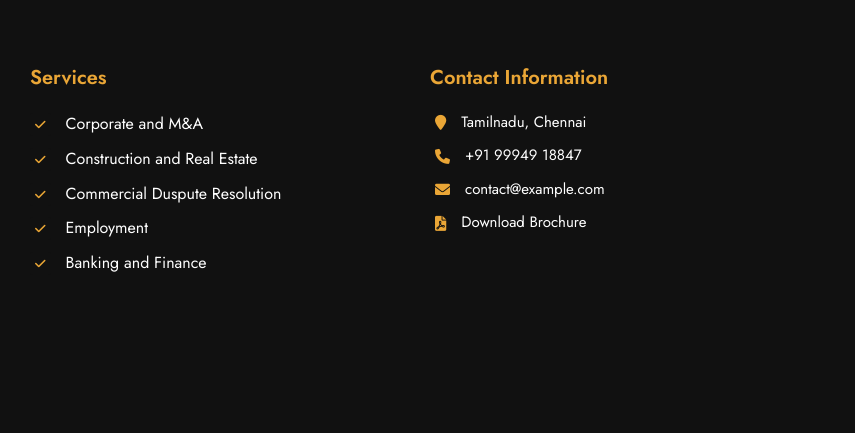
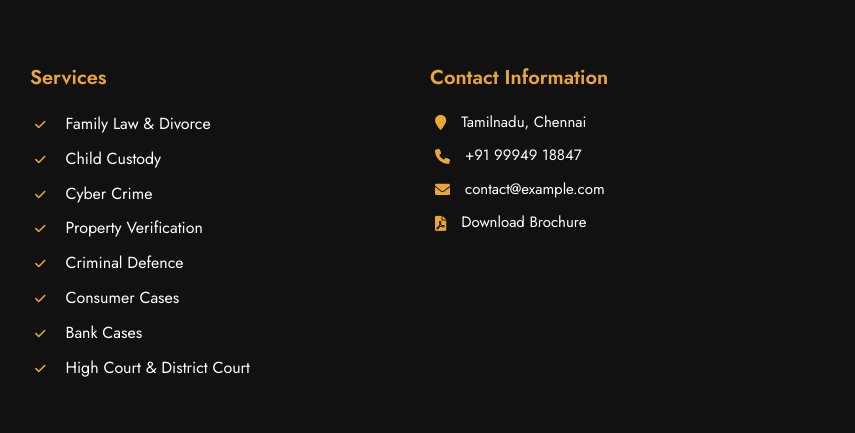
Before and after one commit to chennaileads/lawfirm, a plain HTML site: page contact.html in a window 1280 px wide. Shown: the part 2586-3019 px from the top of the page, 425-1280 px from the left. Drawn offline with Linux system fonts and the light colour scheme.

Commit message:
Update contact.html

```diff
--- a/contact.html
+++ b/contact.html
@@ -520,11 +520,14 @@
                     <div class="col-md-4">
                         <h4 class="id-color mb20">Services</h4>
                         <ul class="ul-style-2">
-                            <li>Corporate and M&A</li>
-                            <li>Construction and Real Estate</li>
-                            <li>Commercial Duspute Resolution</li>
-                            <li>Employment</li>
-                            <li>Banking and Finance</li>
+                            <li>Family Law & Divorce</li>
+    <li>Child Custody</li>
+    <li>Cyber Crime</li>
+    <li>Property Verification</li>
+    <li>Criminal Defence</li>
+    <li>Consumer Cases</li>
+    <li>Bank Cases</li>
+    <li>High Court & District Court</li>
                         </ul>
                     </div>
                     <div class="col-lg-4">
```
